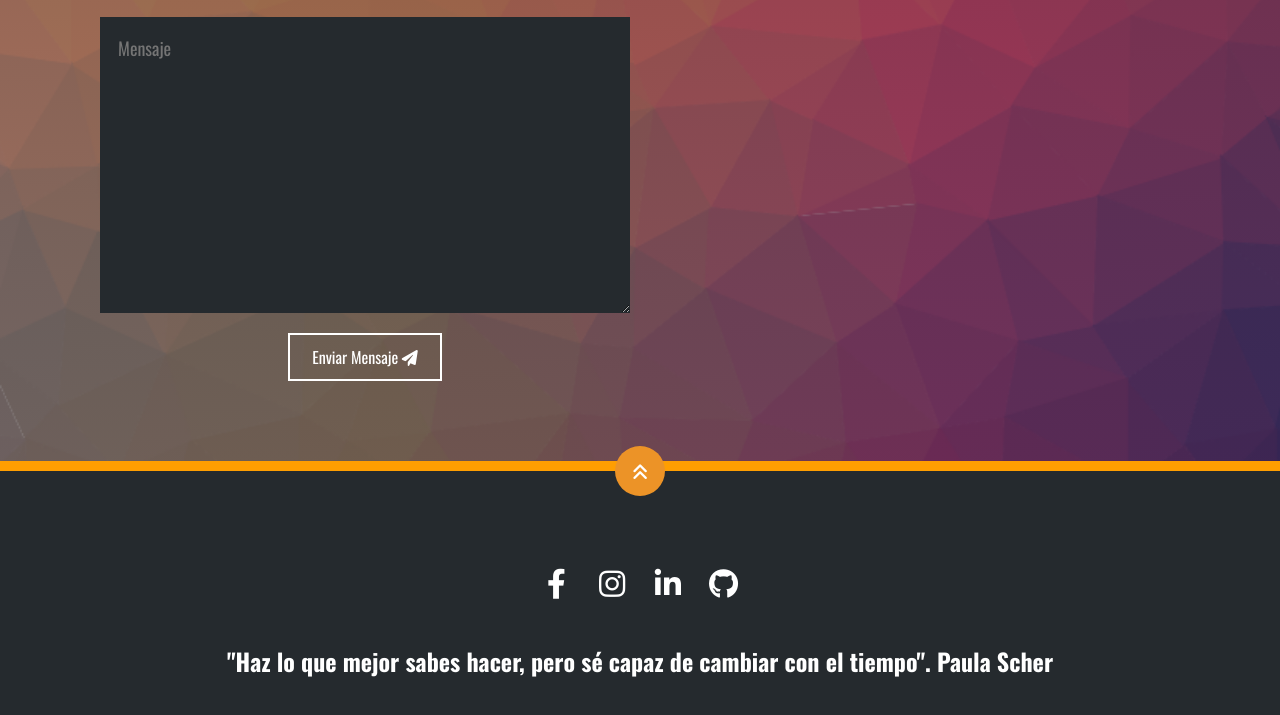
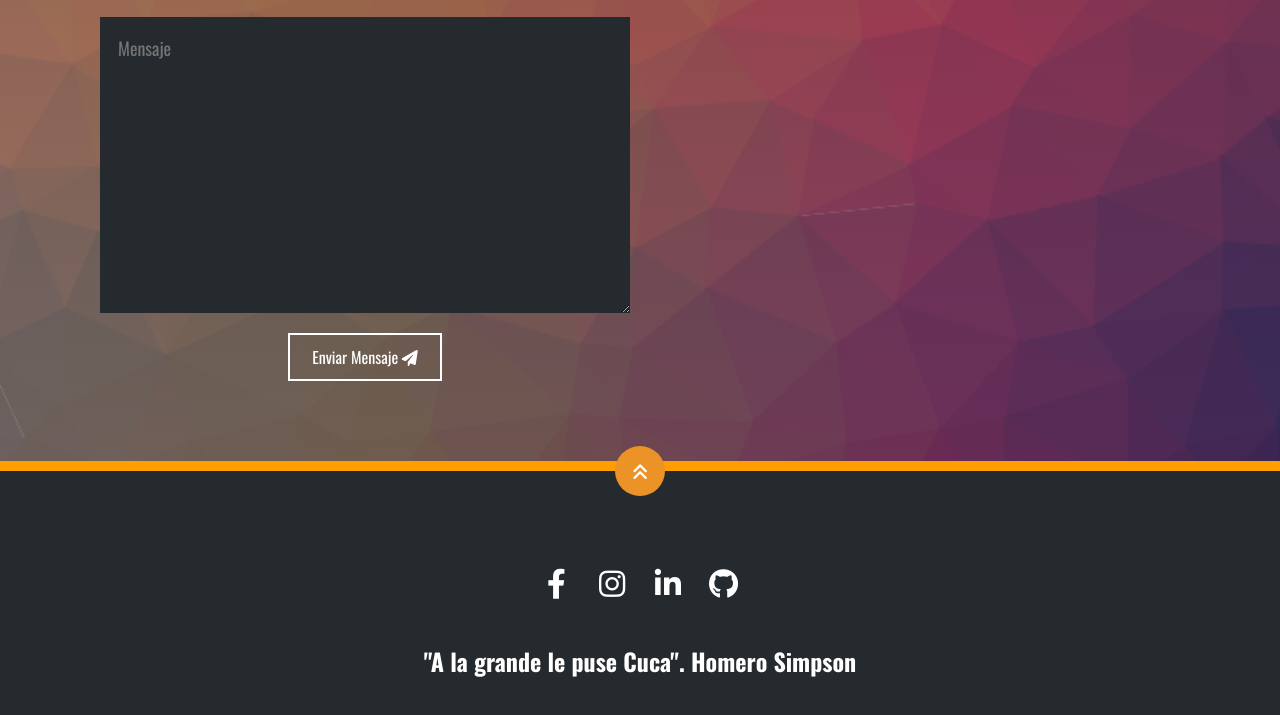
Before and after one commit to EzeMordred/Portafolio, a plain HTML site: page index.html in a window 1280 px wide. Shown: the part 4177-4892 px from the top of the page. Drawn offline with nearby package versions, Linux system fonts and the light colour scheme; some packages are replaced by stand-ins of ours; a script that the page names is missing.

Commit message:
Update index.html

```diff
--- a/index.html
+++ b/index.html
@@ -427,7 +427,7 @@
             <a class="hover-github" href="https://github.com/EzeMordred">
                 <i class="fa-brands fa-github"></i>
             </a>
-            <h2>"Haz lo que mejor sabes hacer, pero sé capaz de cambiar con el tiempo". Paula Scher</h2>
+            <h2>"A la grande le puse Cuca". Homero Simpson</h2>
         </div>
     </footer>
 
```
